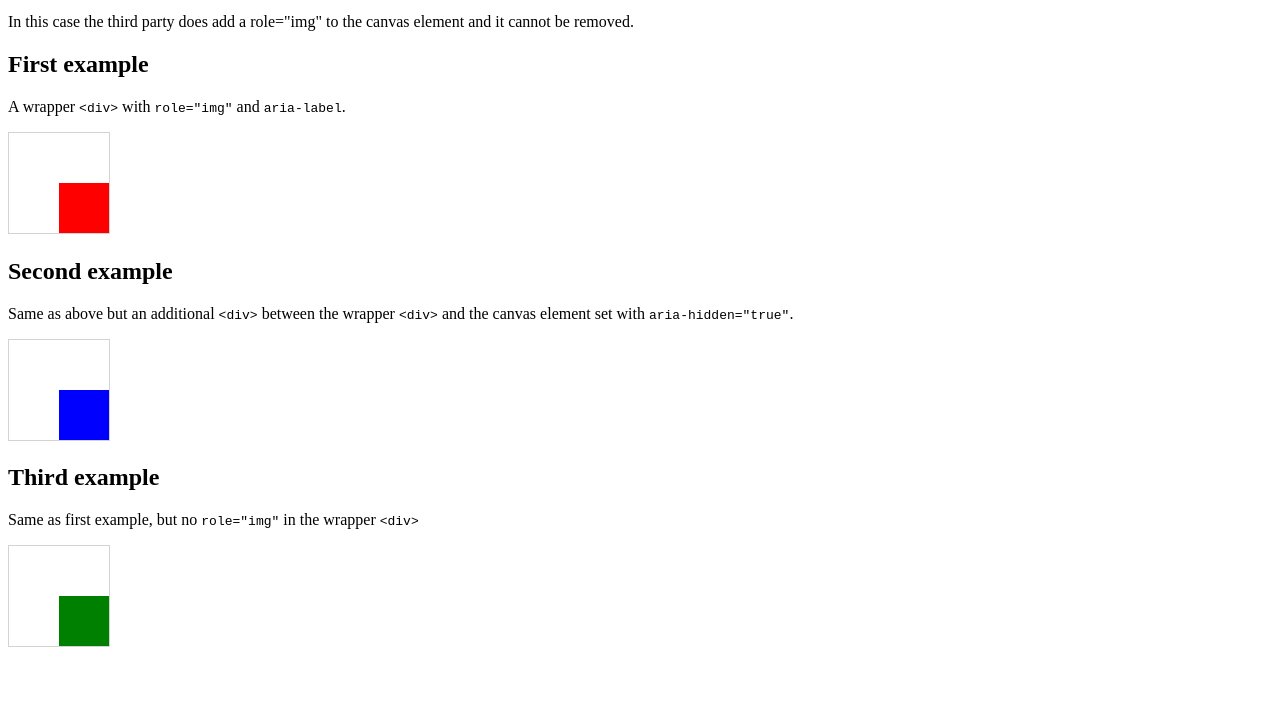
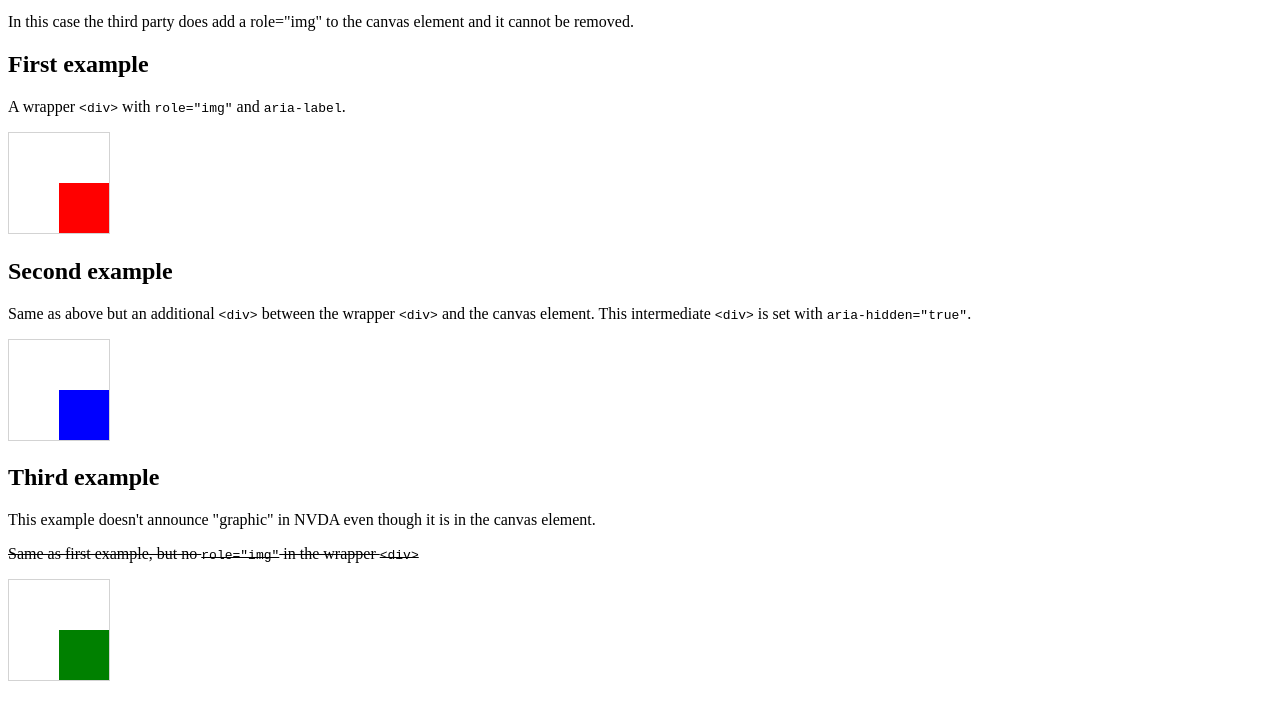
Before and after one commit to uw-ats/jeanem-demos, a plain HTML site: page unreachable-alt/index.html in a window 1280 px wide. Shown: the part 119-820 px from the top of the page. Drawn offline with Linux system fonts and the light colour scheme.

Commit message:
adjustments to third example

```diff
--- a/unreachable-alt/index.html
+++ b/unreachable-alt/index.html
@@ -29,7 +29,7 @@
 
     <h2>Second example</h2>
     <p>Same as above but an additional <code>&lt;div&gt;</code> between the wrapper <code>&lt;div&gt;</code> and the
-      canvas element set with <code>aria-hidden="true"</code>. </p>
+      canvas element. This intermediate <code>&lt;div&gt;</code> is set with <code>aria-hidden="true"</code>. </p>
     <div class="chart-container" role="img" aria-label="A blue box">
       <div aria-hidden="true">
         <canvas role="img" id="myCanvas-2" width="100" height="100" style="border:1px solid #d3d3d3;">
@@ -38,10 +38,12 @@
       </div>
     </div>
 
+
     <h2>Third example</h2>
-    <p>Same as first example, but no <code>role="img"</code> in the wrapper <code>&lt;div&gt;</code> </p>
-    <div class="chart-container" aria-label="A blue box">
-      <div aria-hidden="true">
+    <p>This example doesn't announce "graphic" in NVDA even though it is in the canvas element. </p>
+    <div style="text-decoration: line-through;">
+      <p>Same as first example, but no <code>role="img"</code> in the wrapper <code>&lt;div&gt;</code> </p>
+      <div class="chart-container" aria-label="A blue box">
         <canvas role="img" id="myCanvas-3" width="100" height="100" style="border:1px solid #d3d3d3;">
           Your browser does not support the HTML canvas tag. (Blue box)
         </canvas>
```
